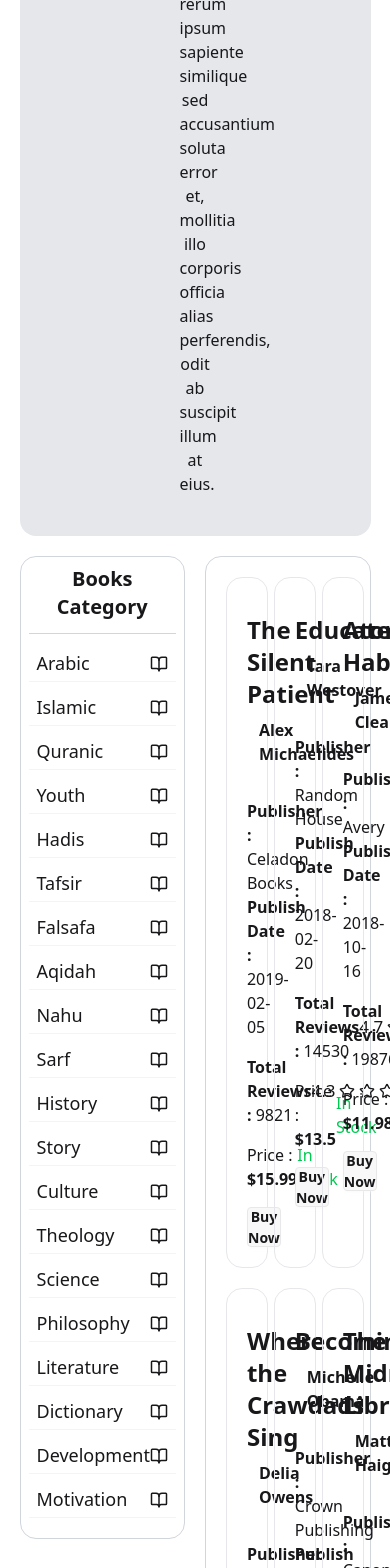
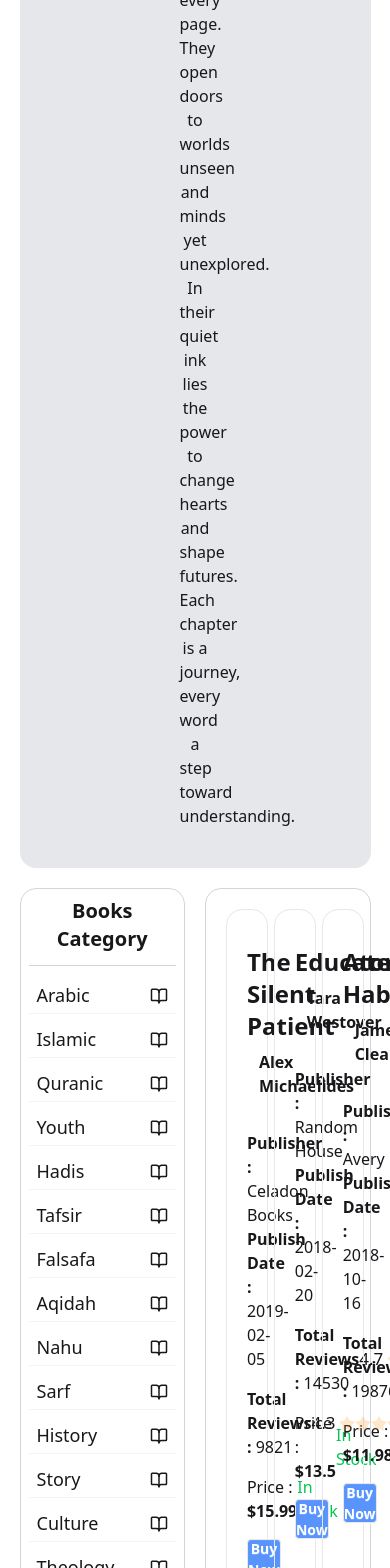
Before and after one commit to ishoef/DOA, a React (Vite) app: page /books in a window 390 px wide. Shown: the part 432-2000 px from the top of the page. Built offline with nearby package versions, Linux system fonts and the light colour scheme; grey boxes are pictures that could not be loaded.

Commit message:
Home Hero section & Book Page ok

```diff
--- a/package.json
+++ b/package.json
@@ -15,6 +15,7 @@
     "lucide": "^0.503.0",
     "lucide-react": "^0.503.0",
     "react": "^19.0.0",
+    "react-countup": "^6.5.3",
     "react-dom": "^19.0.0",
     "react-icons": "^5.5.0",
     "react-router": "^7.5.2",
--- a/public/Jsons/Books.json
+++ b/public/Jsons/Books.json
@@ -105,7 +105,7 @@
     },
     {
       "id": 9,
-      "bookName": "The Subtle Art of Not Giving a F*ck",
+      "bookName": "The Subtle Art",
       "Writer": "Mark Manson",
       "PublishDate": "2016-09-13",
       "Price": 14.99,
--- /dev/null
+++ b/public/Jsons/Statistics.json
@@ -0,0 +1,26 @@
+[
+  {
+    "id": 1,
+    "title": "Total Courses",
+    "value": 250,
+    "description": "21% more than last month"
+  },
+  {
+    "id": 2,
+    "title": "Total Students",
+    "value": "4000",
+    "description": "56% more than last month"
+  },
+  {
+    "id": 3,
+    "title": "Total Teachers",
+    "value": "132",
+    "description": "Graduated"
+  },
+  {
+    "id": 4,
+    "title": "Total Reviews",
+    "value": "2000",
+    "description": "99% positive reviews"
+  }
+]
--- a/src/Components/Book/Book.jsx
+++ b/src/Components/Book/Book.jsx
@@ -22,18 +22,25 @@
                 <p> <span className='font-semibold'>Total Reviews :</span> {reviews}</p>
                 <p className='flex items-center gap-1'>
                     <p className='text-[17px]'>{Rating} </p>
+                    {/* <Star size={16} />
                     <Star size={16} />
                     <Star size={16} />
                     <Star size={16} />
-                    <Star size={16} />
-                    <Star size={16} />
+                    <Star size={16} /> */}
+                    <div className="rating rating-xs">
+                    <input type="radio" name="rating-5" className="mask mask-star-2 bg-orange-400" aria-label="1 star" />
+                    <input type="radio" name="rating-5" className="mask mask-star-2 bg-orange-400" aria-label="2 star" defaultChecked />
+                    <input type="radio" name="rating-5" className="mask mask-star-2 bg-orange-400" aria-label="3 star" />
+                    <input type="radio" name="rating-5" className="mask mask-star-2 bg-orange-400" aria-label="4 star" />
+                    <input type="radio" name="rating-5" className="mask mask-star-2 bg-orange-400" aria-label="5 star" />
+</div>
                 </p>
             </div>
             <div className='flex items-center justify-between'>
                 <p>Price : <strong> ${Price}</strong></p>
                 <p className='text-green-500'>{Availability}</p>
             </div>
-            <button className='btn hover:bg-[#153151] hover:text-white'>Buy Now</button>
+            <button className='btn hover:bg-[#153151] bg-[#5894fc] text-white'>Buy Now</button>
         </div>
     );
 };
--- a/src/Components/Footer/Footer.jsx
+++ b/src/Components/Footer/Footer.jsx
@@ -2,7 +2,7 @@
 
 const Footer = () => {
   return (
-    <footer className="footer sm:footer-horizontal bg-base-200 text-base-content p-10">
+    <footer className="footer sm:footer-horizontal bg-base-200 text-base-content p-10 mt-32">
         <div className="flex justify-between w-[80%] mx-auto">
             <aside>
                 <img className="w-50" src="https://i.ibb.co/0pbD70D4/Vertical-Logo.png" alt="" />
--- a/src/Components/Hero/Hero.jsx
+++ b/src/Components/Hero/Hero.jsx
@@ -1,9 +1,41 @@
 import React from 'react';
+import { BsFillLightningChargeFill } from "react-icons/bs";
+import { FaPlay } from "react-icons/fa";
+import { Link } from 'react-router';
+
+
 
 const Hero = () => {
     return (
-        <div>
+        <div className='bg-[#153151]'>
+            <div className=' text-white w-[80%] mx-auto flex justify-between items-center py-20'>
+                <div className='left flex flex-col gap-6 items-start'>
+                    <div className='w-5 h-5 animate-ping rounded-full bg-white flex justify-center items-center '>
+                        <div className='w-2 h-2 rounded-full bg-[#153151]'></div>
+                    </div>
+                    <div className='flex items-center gap-2 bg-white pl-1 pr-3 py-1 rounded-3xl'>
+                        <span className='bg-[#15315140] p-2 rounded-full'><BsFillLightningChargeFill color='#153151' /></span>
+                        <p className='text-[#153151] font-semibold'>Welcome To <span className='font-bold tracking-wide' >Ad-Dirasah Online Academy</span></p>
+                    </div>
+                    <h1 className='leading-13 text-5xl font-bold tracking-wider'>Start Learning From <br></br> The World's <span className='text-amber-300'>Best Institutions</span></h1>
+                    <div className='flex gap-10'>
+                        <button className='btn'>Get Started</button>
+                        <div className='flex items-center gap-3'>
+                            <Link to='https://youtu.be/1A1jPupL5Co' target='_black'><button className='cursor-pointer p-3 rounded-full bg-white'><FaPlay color='#153151' /></button></Link>
+                            <Link to='https://youtu.be/1A1jPupL5Co' target='_black'><p className='text-xl'>Watch The Video</p></Link>
+                        </div>
+                    </div>
+                    <div className='flex items-center gap-3'>
+                        <img src="https://i.ibb.co/Mvv32v1/hero-author-4.png" alt="" />
+                        <p className='text-xl'><span className='text-amber-300 font-semibold'>10k</span> Enrolment</p>
+                    </div>
+                    <p className='text-2xl font-semibold tracking-wide'>Explore <span className='text-amber-300'>1350+</span> Courses within Subject</p>
+                </div>
 
+                <div className='right'>
+                    <img className='w-136' src="https://i.ibb.co/wNtcffbC/img-2.png" alt="" />
+                </div>
+            </div>
         </div>
     );
 };
--- /dev/null
+++ b/src/Components/SingleState/SingleState.jsx
@@ -0,0 +1,22 @@
+import React from 'react';
+import CountUp from 'react-countup';
+
+
+const SingleState = ({statistic}) => {
+
+    const {title, value, description} = statistic;
+
+    return (
+        <>
+            <div className=" py-6 shadow bg-gray-100 rounded-md">
+                <div className="flex flex-col justify-center gap-3 items-center">
+                    <p className="text-xl font-semibold">{title}</p>
+                    <p className="text-4xl font-bold"><CountUp enableScrollSpy end={value} duration={5} ></CountUp>+</p>
+                    <p className="">{description}</p>
+                </div>
+            </div>
+        </>
+    );
+};
+
+export default SingleState;
--- /dev/null
+++ b/src/Components/Stat/Stat.jsx
@@ -0,0 +1,33 @@
+import React, { useEffect, useState } from "react";
+import SingleState from "../SingleState/SingleState";
+
+const Stat = () => {
+
+    // const statistics = fetch('/Jsons/Statistics.json').then(res => res.json());
+
+    const [statistics, setStatistics] = useState([]);
+
+    useEffect(() => {
+        const fetchData = async () => {
+            try{
+                const res = await fetch('/Jsons/Statistics.json');
+                const data = await res.json();
+                setStatistics(data);
+            }
+            catch(error){
+                console.log('error from fetch data', error);
+            }
+        }
+        fetchData();
+    }, [])
+
+    return (
+        <div className="grid grid-cols-4 w-[80%] mx-auto gap-5 my-5 absolute top-170 left-0 right-0">
+            {
+                statistics.map(statistic => <SingleState key={statistic.id} statistic={statistic} ></SingleState>)
+            }
+        </div>
+    );
+};
+
+export default Stat;
--- a/src/Pages/Books/Books.jsx
+++ b/src/Pages/Books/Books.jsx
@@ -1,4 +1,4 @@
-import React from 'react';
+import React, { useEffect, useState } from 'react';
 import { useLoaderData } from 'react-router';
 import Book from '../../Components/Book/Book';
 import { BookOpen, LibraryBig } from 'lucide-react';
@@ -30,16 +30,33 @@
         { "id": 20, "name": "Motivation" }
     ]
 
+    const [displayBooks, setDisplayBooks] = useState([]);
+    const [showAll, setShowAll] = useState(false);
+
+    useEffect(() => {
+        if(showAll){
+            setDisplayBooks(books)
+        }
+        else{
+            setDisplayBooks(books.slice(0, 6))
+        }
+    }, [books, showAll])
+
+
     return (
-        <div>
+        <div className='w-[90%] lg:w-[80%] mx-auto pb-10'>
             <div className='bg-gray-200 text-center py-10 my-5 rounded-2xl'>
                 <h1 className='text-3xl font-semibold flex items-center gap-4 justify-center'> <LibraryBig size={30} /> All Books</h1>
-                <p className='px-40 mt-5'>Lorem ipsum dolor sit, amet consectetur adipisicing elit. Tempore rerum ipsum sapiente similique sed accusantium soluta error et, mollitia illo corporis officia alias perferendis, odit ab suscipit illum at eius.</p>
+                <hr className='w-60 mx-auto mt-4 border-white border-2'></hr>
+                <p className='px-40 mt-5'>Books are silent companions that whisper wisdom through every page.
+                They open doors to worlds unseen and minds yet unexplored.
+                In their quiet ink lies the power to change hearts and shape futures.
+                Each chapter is a journey, every word a step toward understanding.</p>
             </div>
 
            <div className='flex gap-5' >
                 <div className='basis-[1000px]'>
-                    <div className='border p-2 rounded-2xl border-gray-300'>
+                    <div className='border p-2 rounded-2xl border-gray-300 sticky top-3'>
                         <h1 className='text-center text-xl font-semibold'>Books Category</h1>
                         <hr className='border-gray-300 mt-3'></hr>
                         <div className=' py-3 flex flex-col gap-2'>
@@ -58,9 +75,20 @@
 
                 <div className='border border-gray-300 grid gap-5 grid-cols-3 p-5 rounded-2xl'>
                     {
-                        books.map(book => <Book key={book.id} book={book}></Book>)
+                        displayBooks.map(book => <Book key={book.id} book={book}></Book>)
                     }
                 </div>
+
+
+           </div>
+           <div className='flex justify-center'>
+                <button onClick={() => {
+                        setShowAll(prv => !prv);
+                        if(showAll) window.scrollTo({
+                            behavior: 'smooth',
+                            top: 0
+                        })
+                }} className='btn mt-10 bg-[#5894fc] text-white'>{showAll ? 'Show Less' : 'Show All'}</button>
            </div>
         </div>
     );
--- a/src/Pages/Home/Home.jsx
+++ b/src/Pages/Home/Home.jsx
@@ -1,10 +1,12 @@
 import React from 'react';
 import Hero from '../../Components/Hero/Hero';
+import Stat from '../../Components/Stat/Stat';
 
 const Home = () => {
     return (
         <div>
             <Hero></Hero>
+            <Stat></Stat>
         </div>
     );
 };
--- a/src/Pages/Root/Root.jsx
+++ b/src/Pages/Root/Root.jsx
@@ -7,7 +7,7 @@
     return (
         <div>
             <Header></Header>
-            <div className='w-[90%] lg:w-[80%] mx-auto mb-10'>
+            <div className=''>
                 <Outlet></Outlet>
             </div>
             <Footer></Footer>
```
Also changed, not shown: 1 other file (tests, documents, lock files or other folders).
